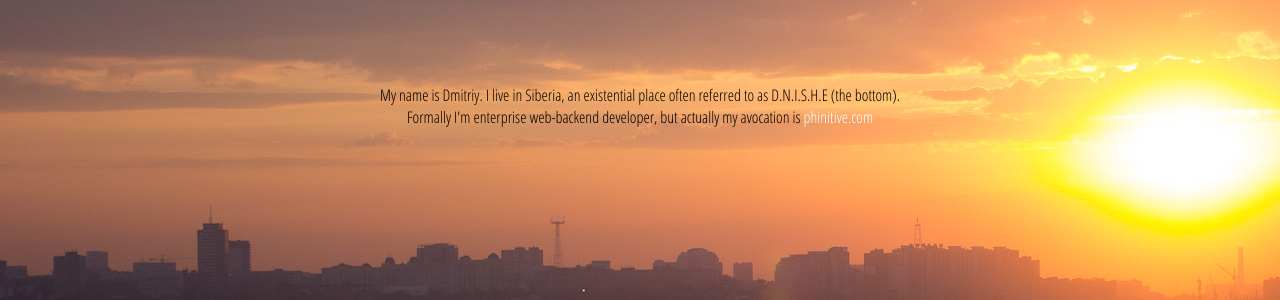
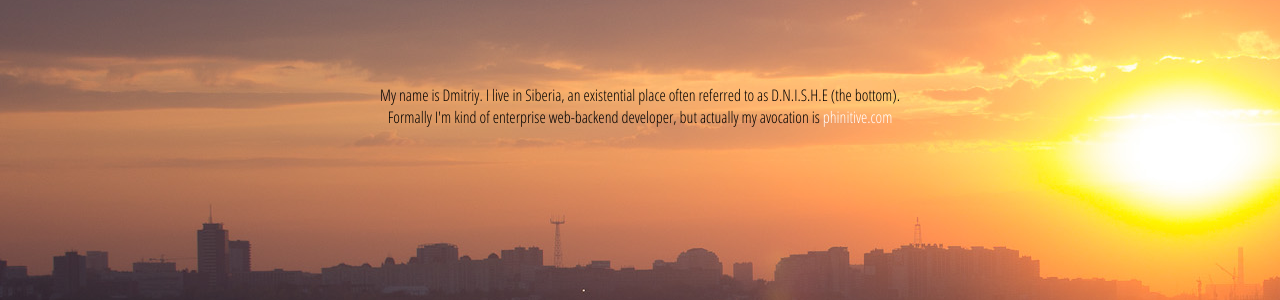
Before and after one commit to ptmt/ptmt.github.com, a Jekyll site: the page index.html, which Jekyll copies as it is, in a window 1280 px wide. Shown: the part 295-595 px from the top of the page. Built offline with Jekyll 4.4.1, drawn with Linux system fonts in a browser that asks for light colours; Markdown is read by kramdown in place of the engine named in the settings.

Commit message:
Update index.html

```diff
--- a/index.html
+++ b/index.html
@@ -4,7 +4,7 @@
 	<meta http-equiv="content-type" content="text/html; charset=utf-8" />
 	<title>@potomushto home page</title>
 	<meta name="author" content="potomushto" />
-	<meta name="description" content="Где-то в России, где-то в IT" >
+	<meta name="description" content="Однажды в России, в IT" >
 
 	<link href='http://fonts.googleapis.com/css?family=Open+Sans+Condensed:300,300italic' rel='stylesheet' type='text/css'>
 	<style>
@@ -25,18 +25,16 @@
 	  <h1><a href="/" >potomushto.com</a></h1>
 	  <nav>
 		<ul>
-			<li><a href="stories.html">blog</a></li>
+		    <li><a href="stories.html">blog</a></li>
 		    <li><a href="http://vimeo.com/phinitive">vimeo</a><li>
 		    <li><a href="http://twitter.com/potomushto">twitter</a><li>
-
-		    <!--<li><a href="#me" onclick="show_face();">me</a><li>-->
 		    <!--<li><a href="/txt/">txt</a></li>-->
 		    <!--<li><a href="http://potomushto.com/technotes/">startup daily</a><li>-->
 		</ul>
 	  </nav>
 	  <div>
 	  	My name is Dmitriy. I live in Siberia, an existential place often referred to as D.N.I.S.H.E (the bottom). <br>
-	  	Formally I'm enterprise web-backend developer, but actually my avocation is <a href="http://phinitive.com">phinitive.com</a>
+	  	Formally I'm kind of enterprise web-backend developer, but actually my avocation is <a href="http://phinitive.com">phinitive.com</a>
 
 	  	</div>
 	</section>
```
